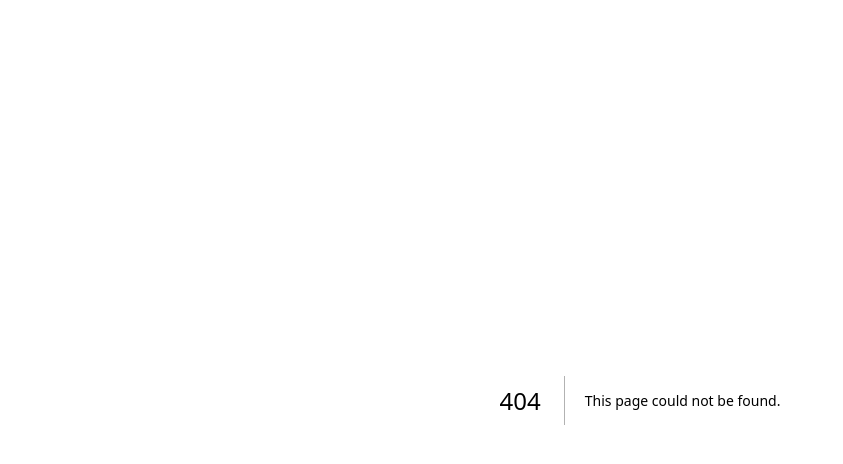
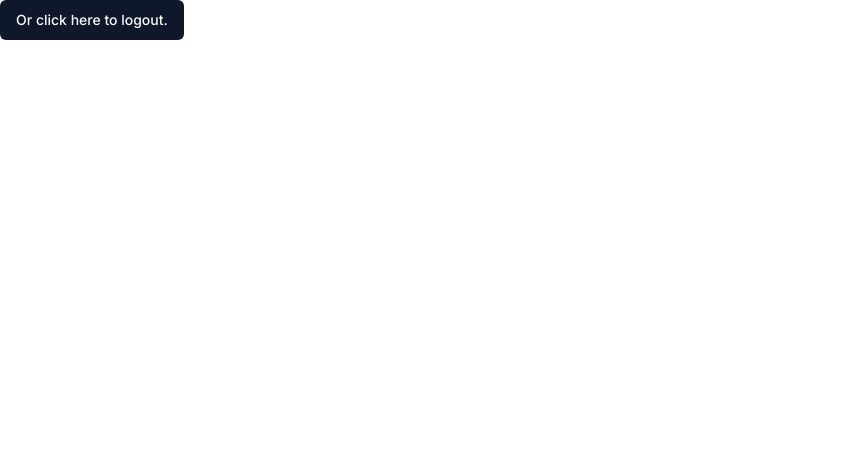
Before and after one commit to parkoon/nextjs-app-structure, a Next.js app: page /settings in a window 1280 px wide. Before the commit this address had no page. Shown: the top 464 px of the page, without its empty margins (0-843 px from the left). Built offline with nearby package versions, Linux system fonts and the light colour scheme.

Commit message:
feat: settings page logout button

```diff
--- /dev/null
+++ b/src/app/settings/page.tsx
@@ -0,0 +1,23 @@
+"use client";
+import { cookieKey } from "@/shared/config";
+import { Button } from "@/shared/ui/button";
+import { deleteCookie } from "cookies-next";
+import { revalidatePath } from "next/cache";
+import { useRouter } from "next/navigation";
+import React from "react";
+
+const SettingsPage = () => {
+  const router = useRouter();
+  const handleLogout = () => {
+    deleteCookie(cookieKey.token);
+    router.push("/");
+    router.refresh();
+  };
+  return (
+    <div>
+      <Button onClick={handleLogout}>Or click here to logout.</Button>
+    </div>
+  );
+};
+
+export default SettingsPage;
```
